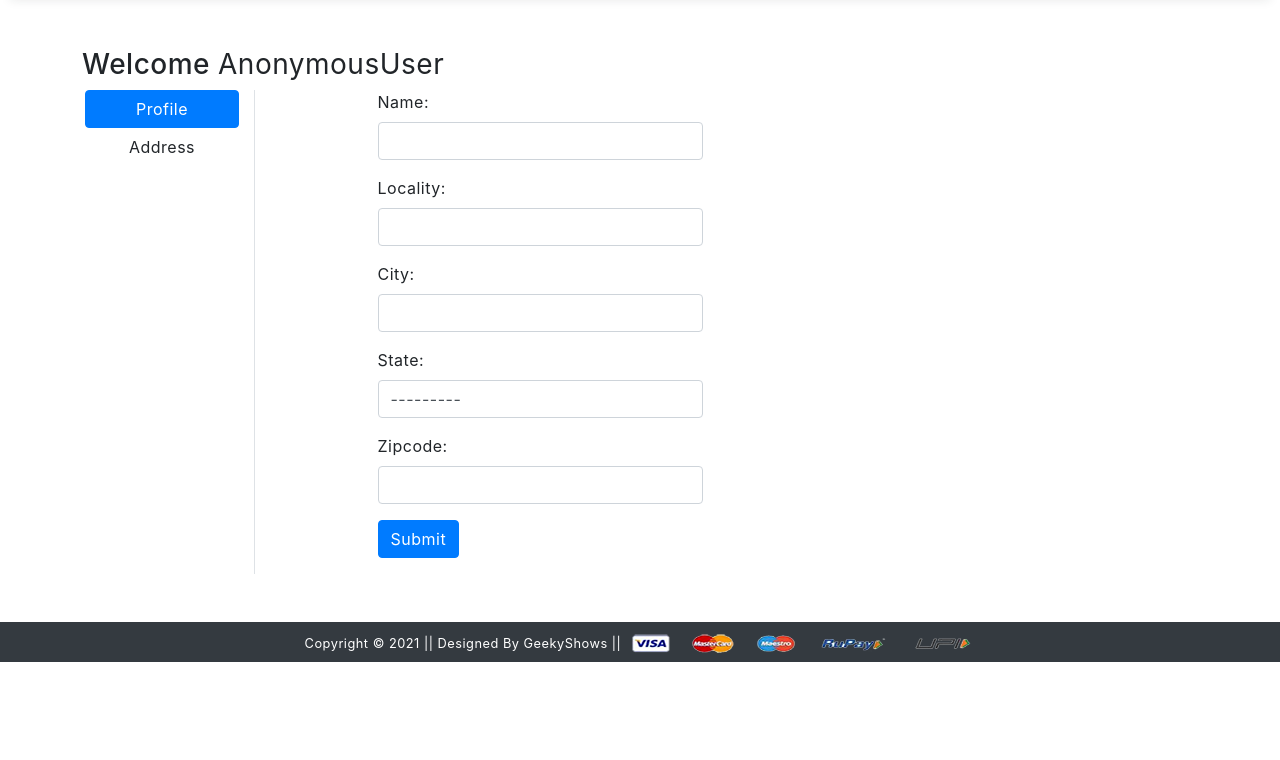
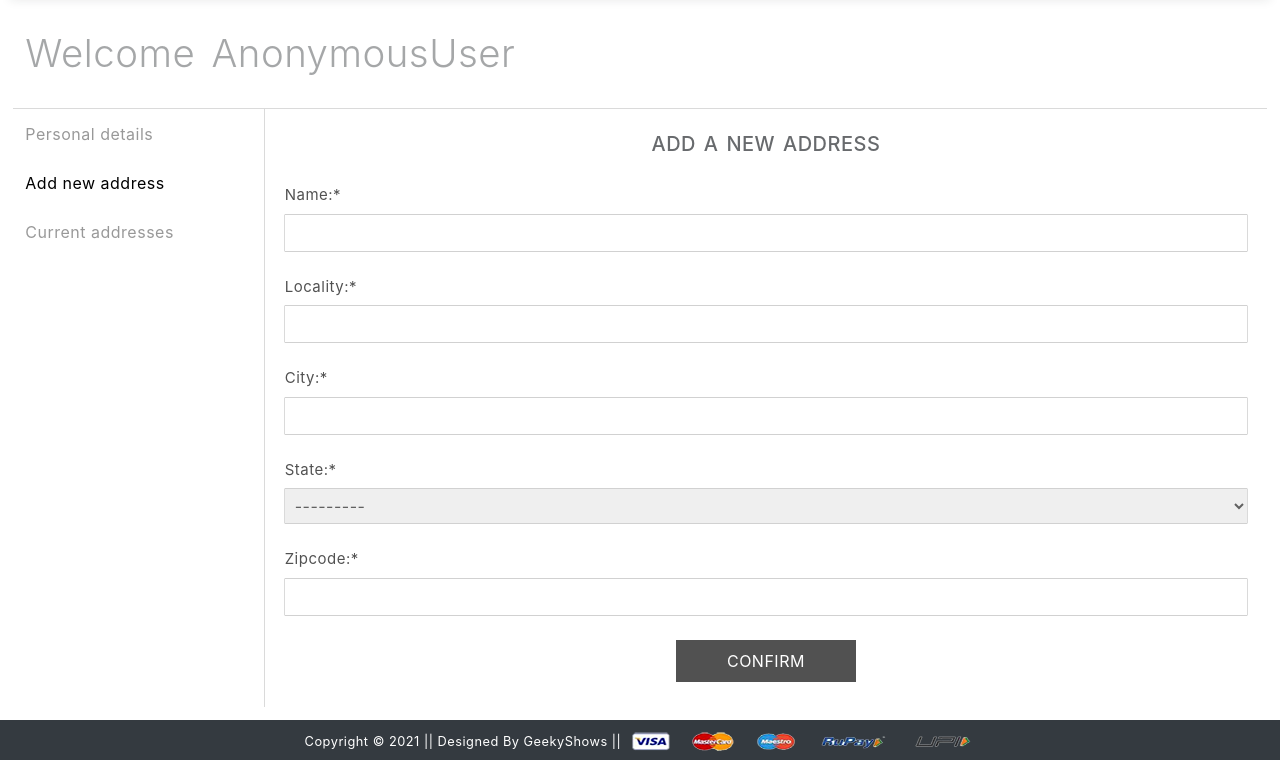
Before and after one commit to Sayantan-Bera/E-commerce-website, a Django app: page /profile/ in a window 1280 px wide. Shown: the part 73-833 px from the top of the page. Before the commit the page ends 735 px from the top, so only its background shows below. Run offline with Django 4.2, Linux system fonts and the light colour scheme; some libraries are stand-ins or nearby versions.

Commit message:
profile css done

```diff
--- a/app/forms.py
+++ b/app/forms.py
@@ -6,41 +6,41 @@ from django.contrib.auth import password_validation
 from .models import Customer
 
 class CustomerRegistrationForm(UserCreationForm):
-    password1 = forms.CharField(label="Password", widget=forms.PasswordInput(attrs={'class':'form-control'}))
-    password2 = forms.CharField(label="Confirm Password", widget=forms.PasswordInput(attrs={'class':'form-control'}))
-    email = forms.CharField( required=True, widget=forms.EmailInput(attrs={'class':'form-control'}))
+    password1 = forms.CharField(label="Password", widget=forms.PasswordInput(attrs={'class':'each-form-input-inner'}))
+    password2 = forms.CharField(label="Confirm Password", widget=forms.PasswordInput(attrs={'class':'each-form-input-inner'}))
+    email = forms.CharField( required=True, widget=forms.EmailInput(attrs={'class':'each-form-input-inner'}))
     class Meta:
         model = User
         fields = ['username','email','password1', 'password2']
         labels = {'email': 'Email'}
-        widgets = {'username': forms.TextInput(attrs={'class':'form-control'})}
+        widgets = {'username': forms.TextInput(attrs={'class':'each-form-input-inner'})}
 
 class LoginForm(AuthenticationForm):
-    username = UsernameField(widget=forms.TextInput(attrs={'autofocus':True,'class':'form-control'}))
+    username = UsernameField(widget=forms.TextInput(attrs={'autofocus':True,'class':'each-form-input-inner'}))
     password = forms.CharField(label=_("Password"),strip=False,
-               widget=forms.PasswordInput(attrs={'autocomplete':'current-password','class':'form-control'}))
+               widget=forms.PasswordInput(attrs={'autocomplete':'current-password','class':'each-form-input-inner'}))
 
 class MyPasswordChangeForm(PasswordChangeForm):
     old_password=forms.CharField(label=_("Old Password"),
-    strip=False,widget=forms.PasswordInput(attrs={'autocomplete':'current-password','autofocus':True,'class':'form-control'}))
+    strip=False,widget=forms.PasswordInput(attrs={'autocomplete':'current-password','autofocus':True,'class':'each-form-input-inner'}))
     new_password1=forms.CharField(label=_("New Password"),
-    strip=False,widget=forms.PasswordInput(attrs={'autocomplete':'new-password','class':'form-control'}), help_text=password_validation.password_validators_help_text_html())
+    strip=False,widget=forms.PasswordInput(attrs={'autocomplete':'new-password','class':'each-form-input-inner'}), help_text=password_validation.password_validators_help_text_html())
     new_password2=forms.CharField(label=_("Confirm New Password"),
-    strip=False,widget=forms.PasswordInput(attrs={'autocomplete':'new-password','class':'form-control'}))
+    strip=False,widget=forms.PasswordInput(attrs={'autocomplete':'new-password','class':'each-form-input-inner'}))
 
 class CustomerProfileForm(forms.ModelForm):
     class Meta:
         model = Customer
         fields = ['name', 'locality', 'city', 'state', 'zipcode']
-        widgets = {'name':forms.TextInput(attrs={'class':'form-control'}),
-        'locality':forms.TextInput(attrs={'class':'form-control'}),
-        'city':forms.TextInput(attrs={'class':'form-control'}),
-        'state':forms.Select(attrs={'class':'form-control'}),
-        'zipcode':forms.NumberInput(attrs={'class':'form-control'})}
+        widgets = {'name':forms.TextInput(attrs={'class':'each-form-input-inner'}),
+        'locality':forms.TextInput(attrs={'class':'each-form-input-inner'}),
+        'city':forms.TextInput(attrs={'class':'each-form-input-inner'}),
+        'state':forms.Select(attrs={'class':'each-form-input-inner'}),
+        'zipcode':forms.NumberInput(attrs={'class':'each-form-input-inner'})}
 
 class MyPasswordResetForm(PasswordResetForm):
     email = forms.EmailField(
         label=_("Email"),
         max_length=254,
-        widget=forms.EmailInput(attrs={"autocomplete": "email",'class':'form-control'})
+        widget=forms.EmailInput(attrs={"autocomplete": "email",'class':'each-form-input-inner'})
     )
--- a/app/static/app/css/style.css
+++ b/app/static/app/css/style.css
@@ -3,9 +3,16 @@
   letter-spacing: 0.5px;
   font-weight: 400;
 }
+
+/* helper classes */
 .w-100{
   font-weight: 100;
 }
+.w-500{
+  font-weight: 500;
+}
+/* helper classes end */
+
 .header {
   display: flex;
   flex-direction: column;
@@ -15,9 +22,6 @@
   z-index: 50;
   background-color: white;
   box-shadow: rgba(33, 35, 38, 0.1) 0px 10px 10px -10px;
-}
-.search-div > input {
-  font-size: 14px;
 }
 .website-name {
   font-size: 24px;
@@ -55,6 +59,7 @@
   background: transparent;
   color: rgba(0, 0, 0, 0.596);
   border-radius: 5px;
+  font-size: 14px;
 }
 .search-div > input:focus {
   outline: none;
@@ -186,7 +191,7 @@ div > a:hover {
   position: absolute;
   width: 100%;
   height: 100%;
-  transition: 0.3s ease-in-out;
+  /* transition: 0.3s ease-in-out; */
 }
 .disable {
   pointer-events: none;
@@ -292,6 +297,10 @@ div > a:hover {
   padding: 3%;
   transition: 0.2s ease-in-out;
   opacity: 0.4;
+}
+.all-filters > .active-page{
+  opacity: 1;
+  pointer-events: none;
 }
 .all-filters > a:hover {
   opacity: 1;
@@ -409,12 +418,17 @@ div > a:hover {
   color: white;
 }
 
-.product-buttons-div {
+.product-buttons-div,
+.change-password-buttons-div {
   display: flex;
   flex-direction: row;
   gap: 10px;
   flex-wrap: wrap;
   justify-content: center;
+}
+.change-password-buttons-div{
+  gap: 20px;
+  margin-top: 10px;
 }
 
 .form-main-outer{
@@ -438,28 +452,45 @@ div > a:hover {
 .login-main{
   max-width: 332px;
 }
-.signup-main{
-  max-width: 450px;
-}
 .form{
   width: 100%;
   display: flex;
   flex-direction: column;
   justify-content: center;
   align-items: center;
-  gap: 20px;
+  gap: 25px;
   padding: 0px 20px;
-  padding-top: 12px;
-  padding-bottom: 40px;
-  border-bottom: 1.5px solid rgba(0, 0, 0, 0.144);
+  padding-top: 20px;
+  padding-bottom: 25px;
+}
+.form-width{
+  max-width: 450px;
 }
 .form-input-div{
   width: 100%;
 }
-/* .each-form-input > *, .each-form-input > *:focus{
-  outline: none;
-  border: none;
-} */
+.each-form-input-inner{
+  padding: 6px 6px;
+  border: 0px;
+  border-radius: 0;
+  transition: all .2s ease-in-out;
+  width: 100%;
+  box-shadow: rgba(0, 0, 0, 0.361) 0px 0px 0.5px 0.4px;
+  color: rgba(0, 0, 0, 0.596);
+}
+.each-form-input-inner:-webkit-autofill,
+.each-form-input-inner:-webkit-autofill:hover,
+.each-form-input-inner:-webkit-autofill:focus{
+  -webkit-text-fill-color: rgba(0, 0, 0, 0.596);
+}
+.each-form-input-inner:hover{
+  box-shadow: rgb(0, 0, 0) 0px 0px 0.5px 0.4px;
+}
+.each-form-input-inner:focus{
+  box-shadow: rgb(0, 0, 0) 0px 0px 0.5px 0.4px;
+  color: rgba(0, 0, 0, 0.596);
+}
+
 .each-form-input > *{
   outline: none;
   border: none;
@@ -508,6 +539,73 @@ div > a:hover {
   display: flex;
   word-wrap: break-word;
   flex-wrap: wrap;
+}
+.register-success-msg{
+  text-align: center;
+}
+.profile-header{
+  text-transform: capitalize;
+  word-spacing: 5px;
+}
+.each-address{
+  width: 94%;
+  margin: 20px 3%;
+  padding: 10px;
+  box-shadow: rgba(149, 157, 165, 0.2) 0px 0px 24px 3px;
+  display: flex;
+  flex-direction: column;
+  gap: 10px;
+  transition: all .2s ease-in-out;
+}
+.address-header{
+  display: flex;
+  flex-direction: row;
+  border-bottom: 1.5px solid rgba(0, 0, 0, 0.144);
+  padding: 4px 0px 8px 0px;
+}
+.address-number{
+  border-right: 1.5px solid rgba(0, 0, 0, 0.144);
+  padding-right: 10px;
+  width: 100%;
+  margin-left: 5px;
+}
+.delete-address-button{
+  margin: 0px 6px;
+  width: max-content;
+  cursor: pointer;
+  display: flex;
+  justify-content: center;
+  align-items: center;
+  object-fit: contain;
+}
+.delete-address-button > *{
+  width: 22px;
+}
+.address-number > div{
+  background-color: black;
+  width: 28px;
+  height: 28px;
+  color: white;
+  display: flex;
+  justify-content: center;
+  align-items: center;
+  border-radius: 50%;
+  padding-bottom: 1px;
+}
+.address-val{
+  display: flex;
+  flex-direction: row;
+  font-size: 14px;
+}
+.info-key{
+  width: 100px;
+  font-size: 16px;
+  margin: 0px 5px;
+  margin-right: 20px;
+}
+.info-value{
+  font-size: 14px;
+  padding-top: 3px;
 }
 
 .custom-btn {
@@ -849,6 +947,7 @@ div > a:hover {
 @media (min-width: 1200px) {
   .product-image-div{
     width: 40%;
+    height: 90%;
   }
 }
 
--- a/app/templates/app/profile.html
+++ b/app/templates/app/profile.html
@@ -2,33 +2,41 @@
 {% load static %}
 {% block title %}Profile{% endblock title %}
 {% block main-content %}
-<div class="container my-5">
- <div class="row">
-  <h3>Welcome <span class="text-capitalize">{{request.user}}</span></h3>
-  <div class="col-sm-2 border-end">
-   <ul class="list-unstyled">
-    <li class="d-grid"><a href="{% url 'profile' %}" class="btn {{active}}">Profile</a></li>
-    <li class="d-grid"><a href="{% url 'address' %}" class="btn">Address</a></li>
-   </ul>
+<div class="all-products-main">
+  <div class="all-products-header profile-header">Welcome {{request.user}}</div>
+  <div class="all-products-body">
+    <div class="all-filters">
+      <a href="./userdetails.html" class="">Personal details</a>
+      <a href="" class="active-page">Add new address</a>
+      <a href="{% url 'address' %}" class="">Current addresses</a>
     </div>
-  <div class="col-sm-8 offset-sm-1">
-   <form action="" method="post" novalidate>
+
+    <div class="all-items">
+      <form action="" method="post" novalidate class="form">
+        <!-- Password change form header -->
+        <div class="upper-header light">ADD A NEW ADDRESS</div>
+
+        <!-- password change form inputs -->
         {% csrf_token %}
           {% for fm in form %}
-    <div class="form-group col-lg-6 mb-3">
-      {{fm.label_tag}} {{fm}} <small class="text-danger">{{fm.erors|striptags}}</small>
+            <div class="form-input-div">
+              <div class="lower-header light">{{fm.label_tag}}*</div>
+              <div class="each-form-input">{{fm}}</div>
+              <small class="form-error light">{{fm.errors|striptags}}</small>
             </div>
         {% endfor %}
-    <div class="col-12 mt-3">
-      <button type="submit" class="btn btn-primary mb-3">Submit</button>
-    </div>
-   </form>
+
+        <!-- Password change button -->
+        <button type="submit" class="custom-btn btn-6 light"><span>CONFIRM</span></button>
+
         {% if messages %}
         {% for message in messages %}
-   <p {% if message.tags %} class="alert alert-{{message.tags}} mb-5" {% endif %}>{{message}}</p>
+        <p {% if message.tags %} class="form-error light" {% endif %}>{{message}}</p>
         {% endfor %}
         {% endif %}
+      </form>
     </div>
+
   </div>
 </div>
 {% endblock main-content %}
--- a/ecom/settings.py
+++ b/ecom/settings.py
@@ -125,5 +125,5 @@ DEFAULT_AUTO_FIELD = 'django.db.models.BigAutoField'
 
 MEDIA_URL = '/media/'
 MEDIA_ROOT = BASE_DIR/ 'media'
-LOGIN_REDIRECT_URL='/profile/'
+LOGIN_REDIRECT_URL='/'
 EMAIL_BACKEND='django.core.mail.backends.console.EmailBackend'
```
Also changed, not shown: app/templates/app/address.html (+39 -21 lines), app/templates/app/customerregistration.html (+4 -10 lines), app/templates/app/login.html (+0 -8 lines), app/templates/app/password_reset.html (+18 -13 lines), app/templates/app/passwordchange.html (+24 -19 lines), app/templates/app/passwordchangedone.html (+19 -17 lines), app/templates/app/userdetails.html (added, +18 -0 lines), app/static/app/images/cust-delete-icon.png (added), db.sqlite3. Lines whose indentation alone changed are shown as unchanged.
